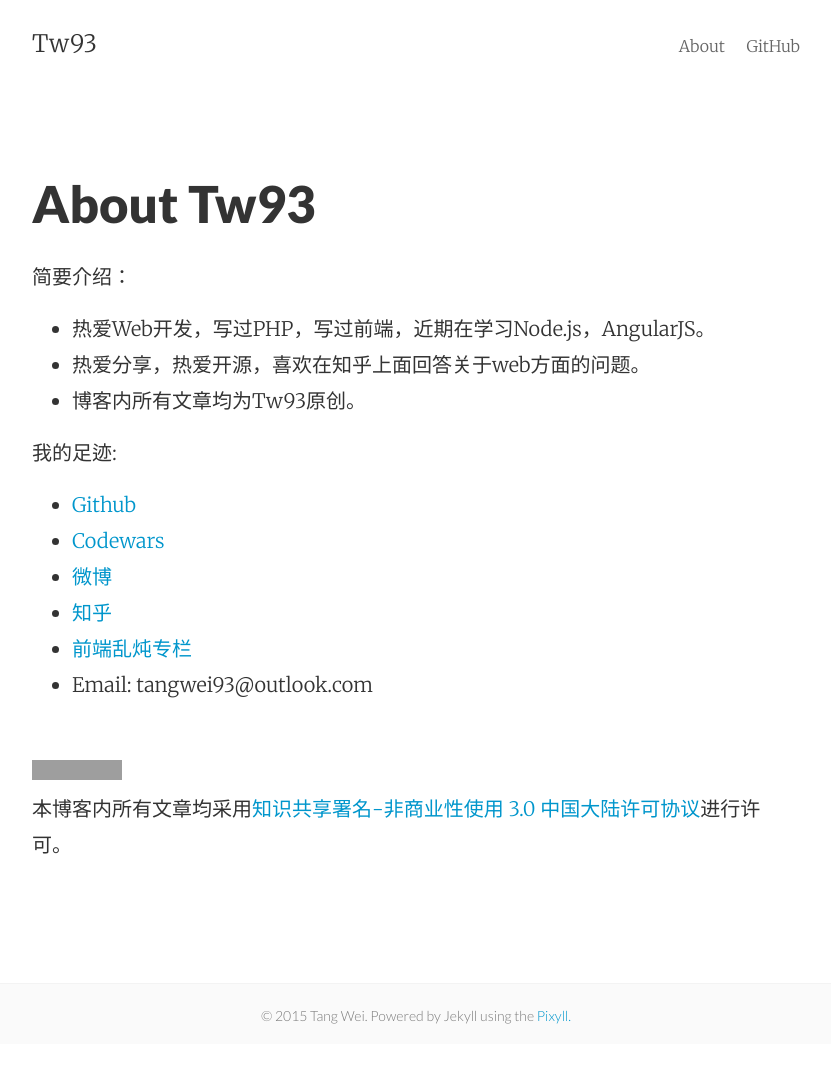
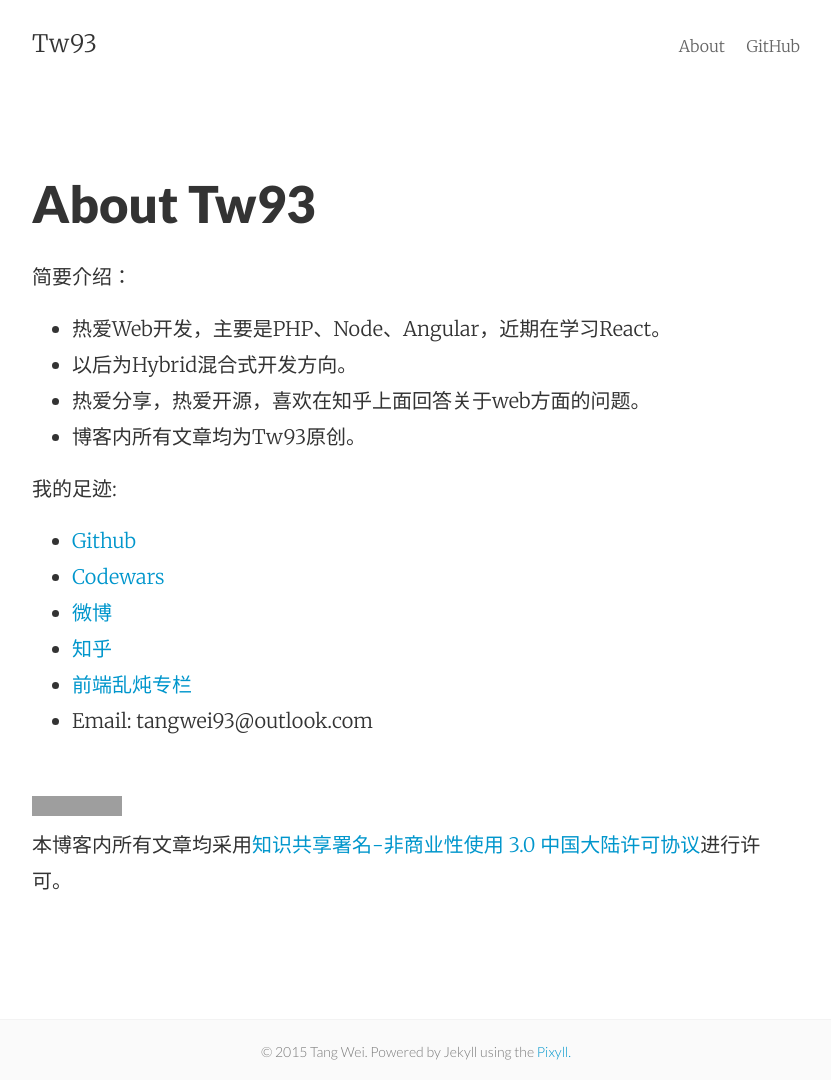
Before and after one commit to tw93/tw93.github.io, a Jekyll site: the page built from about.md, in a window 1280 px wide. Shown: the whole page, without its empty margins (224-1055 px from the left). Built offline with Jekyll 4.4.1, drawn with Linux system fonts in a browser that asks for light colours; before the commit the page ends 1044 px from its top, so only the background shows below that; grey boxes are pictures that could not be loaded.

Commit message:
adjust aboutme

```diff
--- a/about.md
+++ b/about.md
@@ -6,7 +6,8 @@ permalink: /about/
 
 简要介绍：
 
-* 热爱Web开发，写过PHP，写过前端，近期在学习Node.js，AngularJS。
+* 热爱Web开发，主要是PHP、Node、Angular，近期在学习React。
+* 以后为Hybrid混合式开发方向。
 * 热爱分享，热爱开源，喜欢在知乎上面回答关于web方面的问题。
 * 博客内所有文章均为Tw93原创。
 
```
